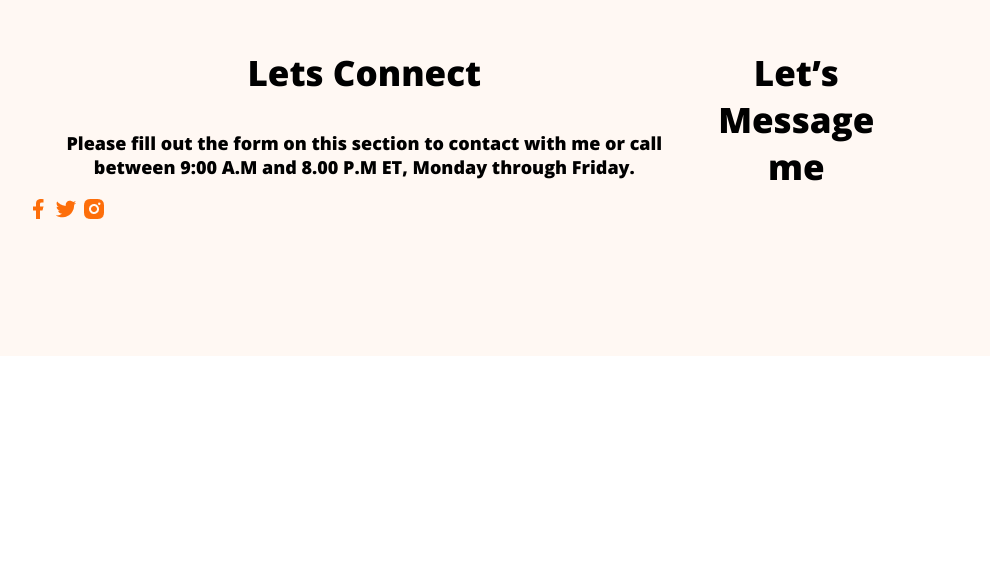
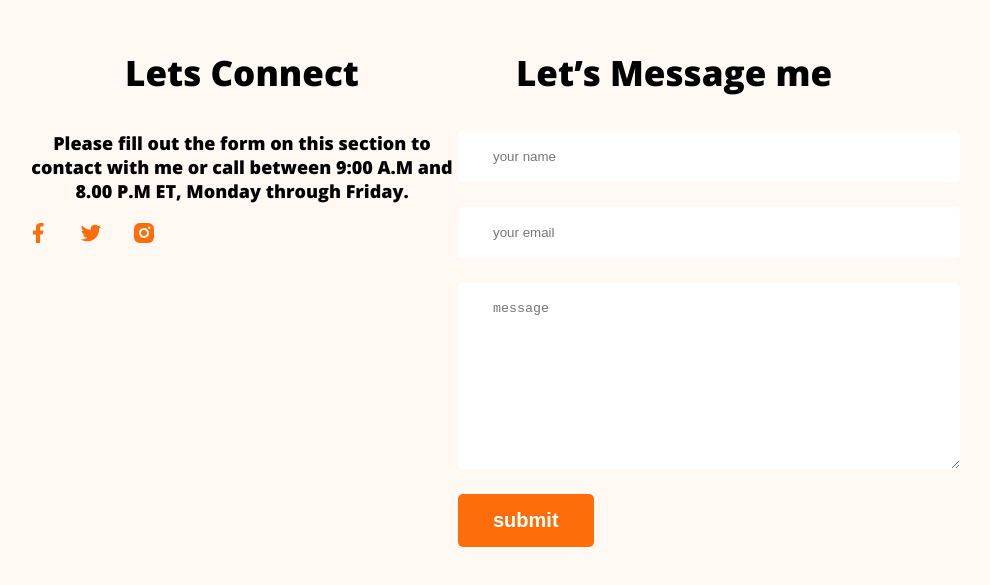
Before and after one commit to Hridoy1122ps/website-profile, a plain HTML site: page index.html in a window 1280 px wide. Shown: the part 3486-4071 px from the top of the page, without its empty margins (182-1172 px from the left). Before the commit the page ends 3850 px from the top, so only its background shows below. Drawn offline with nearby package versions, Linux system fonts and the light colour scheme.

Commit message:
finished footer

```diff
--- a/index.html
+++ b/index.html
@@ -145,7 +145,7 @@
         <div class="footer-column">
             <h3 class="section-title">Lets Connect</h3>
             <p class="section-description">Please fill out the form on this section to contact with me or call between 9:00 A.M and 8.00 P.M ET, Monday through Friday.</p>
-            <div class="social links">
+            <div class="social-links">
                 <a href=""><img src="images/icons/facebook.png" alt=""></a>
                 <a href=""><img src="images/icons/twitter.png" alt=""></a>
                 <a href=""><img src="images/icons/insta.png" alt=""></a>
@@ -153,6 +153,12 @@
         </div>
         <div class="footer-column">
             <h3 class="section-title">Let’s Message me</h3>
+            <form class="contact" action="">
+                <input type="text" placeholder="your name">
+                <input type="email" name="" placeholder="your email" id="">
+                <textarea name="" placeholder="message" id="" cols="30" rows="10"></textarea>
+                <input class="btn-primary" type="submit" value="submit">
+            </form>
         </div>
     </footer>
 </body>
--- a/styles/portfolio.css
+++ b/styles/portfolio.css
@@ -155,12 +155,14 @@ main section {
     display: flex;
     gap: 50px;
 }
-.resume-item-institute{
+
+.resume-item-institute {
     margin-bottom: 20px;
     margin-top: 0px;
 }
+
 .resume-item-title {
-    color:  #474747);
+    color: #474747);
     font-size: 25px;
     font-weight: 700;
 }
@@ -169,17 +171,41 @@ main section {
 .resume-item-description {
     color: #757575;
 }
-.resume-container hr{
+
+.resume-container hr {
     margin: 30px;
 }
-.download-cv{
+
+.download-cv {
     text-align: center;
     margin-top: 50px;
 }
+
 /* footer style */
-footer{
+footer {
     display: flex;
+    gape: 100px;
     background: #FFF8F3;
     margin-top: 100px;
     padding: 130px 200px;
 }
+
+.footer-column {
+    width: 50%;
+}
+.social-links a{
+    margin-right: 25px;
+}
+
+.contact input[type="text"], .contact input[type="email"],
+textarea {
+    display: block;
+    margin-bottom: 25px;
+    padding: 18px 35px;
+    color: #757575;
+    border-radius: 5px;
+    background: #FFF);
+    border: 0;
+    width: 100%;
+}
+.contact input
```
